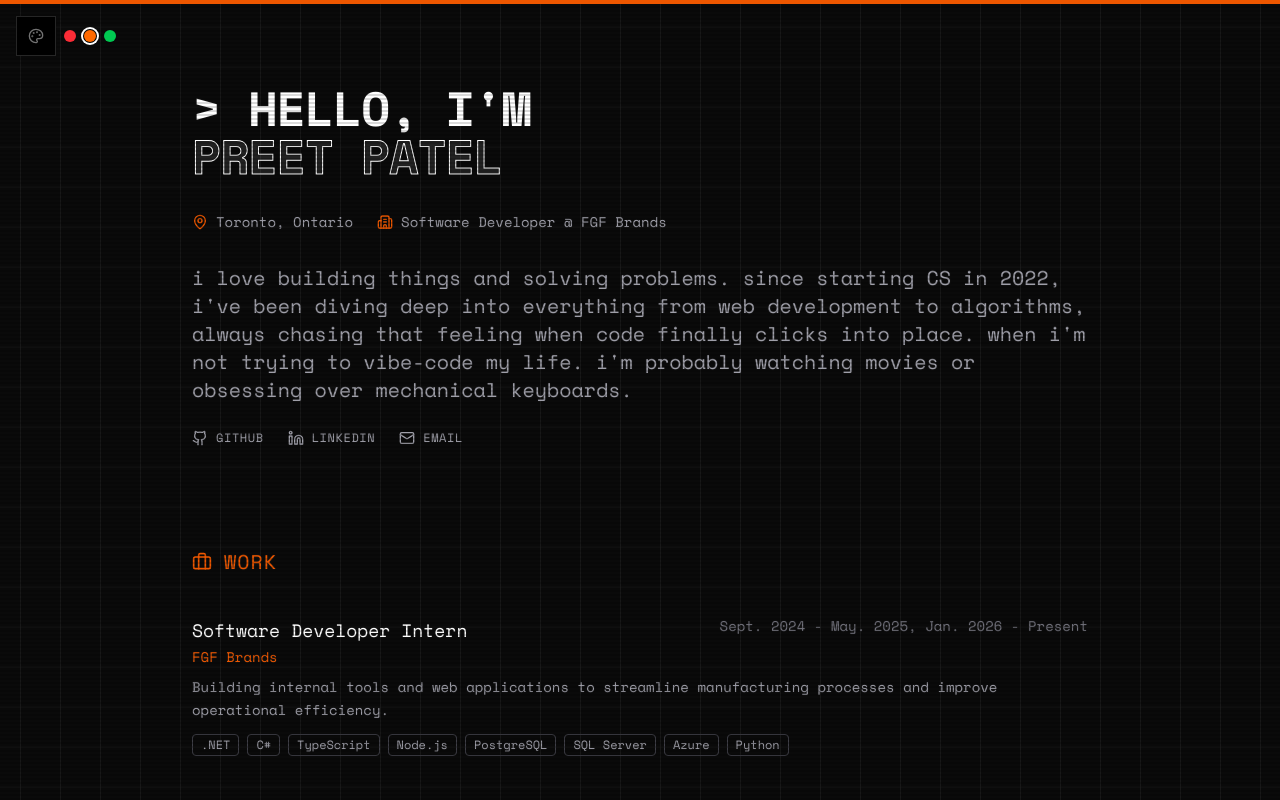
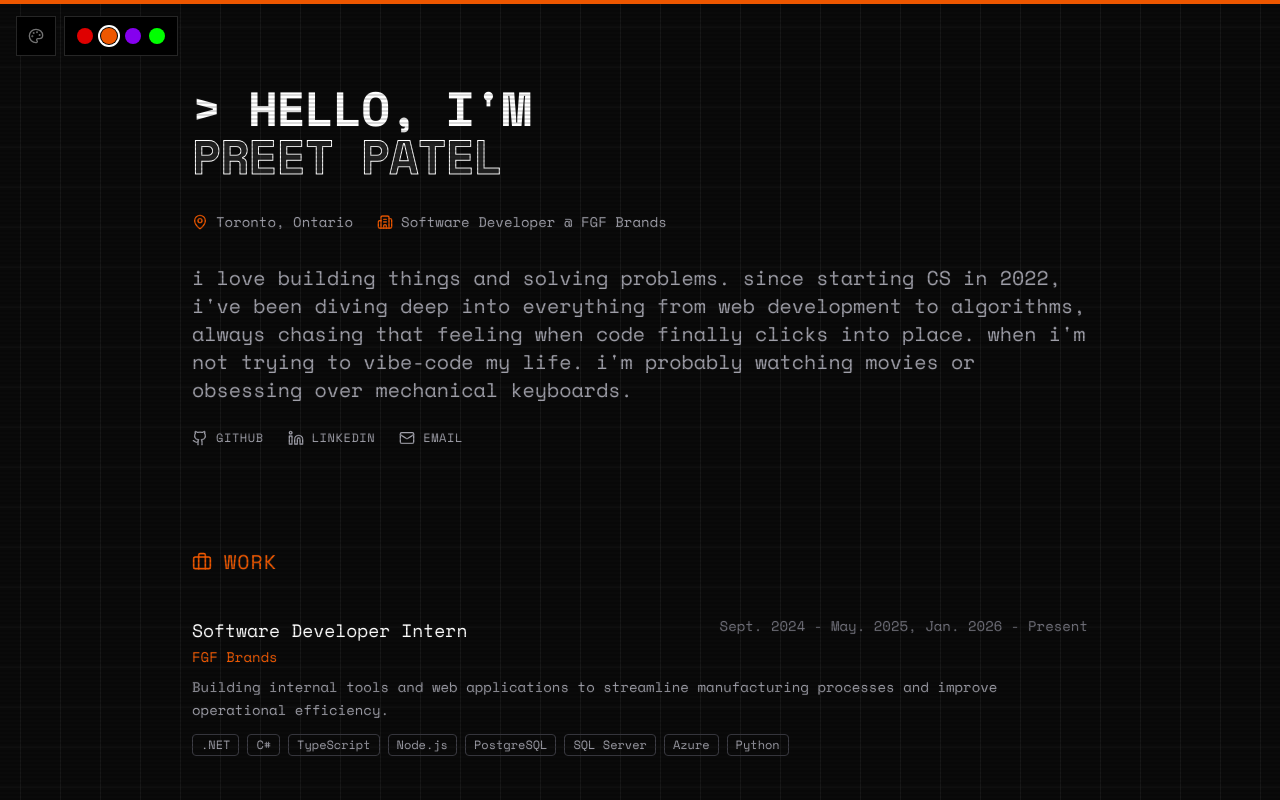
Before and after one commit to PrEEtPatEl44/portfolio, a Next.js app: page / in a window 1280 px wide. Both pictures are taken after a click on the button "Toggle accent picker". Shown: the top 800 px of the page. Built offline with nearby package versions, Linux system fonts and the light colour scheme; no server answers.

Commit message:
Refactor AccentPicker component to add click outside functionality and update accent colors

```diff
--- a/components/ui/accent-picker.tsx
+++ b/components/ui/accent-picker.tsx
@@ -1,16 +1,29 @@
 "use client";
 
-import { useState } from "react";
+import { useState, useRef, useEffect } from "react";
 import { Palette } from "lucide-react";
 const accents = [
   { name: "red", color: "oklch(0.55 0.25 27)", bg: "bg-red-500" },
   { name: "orange", color: "oklch(0.65 0.2 41)", bg: "bg-orange-500" },
-  { name: "green", color: "oklch(0.55 0.2 145)", bg: "bg-green-500" },
+  { name: "purple", color: "oklch(0.5 0.3 300)", bg: "[rgb(153,51,255)]" },
+  { name: "lime", color: "oklch(0.87 0.35 142)", bg: "[rgb(0,255,0)]" },
 ];
 
 export function AccentPicker() {
   const [active, setActive] = useState("orange");
   const [open, setOpen] = useState(false);
+  const ref = useRef<HTMLDivElement>(null);
+
+  useEffect(() => {
+    if (!open) return;
+    function onClickOutside(e: MouseEvent) {
+      if (ref.current && !ref.current.contains(e.target as Node)) {
+        setOpen(false);
+      }
+    }
+    document.addEventListener("mousedown", onClickOutside);
+    return () => document.removeEventListener("mousedown", onClickOutside);
+  }, [open]);
 
   function handleClick(accent: (typeof accents)[number]) {
     setActive(accent.name);
@@ -18,7 +31,7 @@ export function AccentPicker() {
   }
 
   return (
-    <div className="fixed top-4 left-4 z-50 flex items-center gap-2">
+    <div ref={ref} className="fixed top-4 left-4 z-50 flex items-center gap-2">
       {/* Palette icon button */}
       <button
         onClick={() => setOpen((v) => !v)}
@@ -34,14 +47,14 @@ export function AccentPicker() {
 
       {/* Color circles */}
       <div
-        className={`flex items-center gap-2 transition-all ${open ? "opacity-100" : "pointer-events-none opacity-0"}`}
+        className={`flex h-10 items-center gap-2 border border-neutral-800 bg-black px-3 shadow-xs transition-all ${open ? "opacity-100" : "pointer-events-none opacity-0"}`}
       >
-        {accents.map((accent, i) => (
+        {accents.map((accent) => (
           <button
             key={accent.name}
             onClick={() => handleClick(accent)}
-            className={`${accent.bg} h-3 w-3 rounded-full transition-transform hover:scale-125  ${active === accent.name ? "ring-2 ring-white ring-offset-1 ring-offset-black" : ""}`}
-            style={{ animationDelay: `${i * 150}ms` }}
+            className={`h-4 w-4 rounded-full transition-transform hover:scale-125 ${active === accent.name ? "ring-2 ring-white ring-offset-1 ring-offset-black" : ""}`}
+            style={{ backgroundColor: accent.color }}
             aria-label={`Set accent to ${accent.name}`}
           />
         ))}
```
